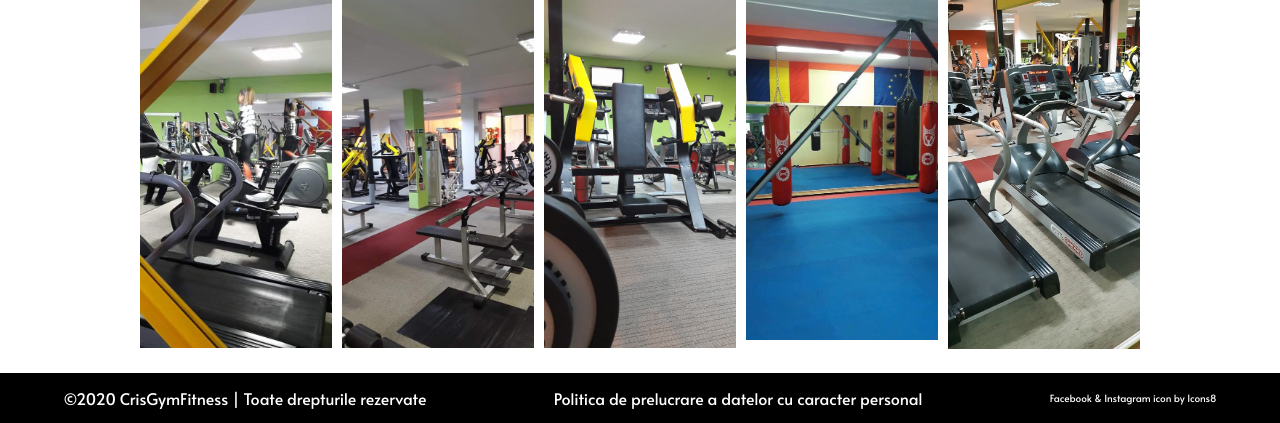
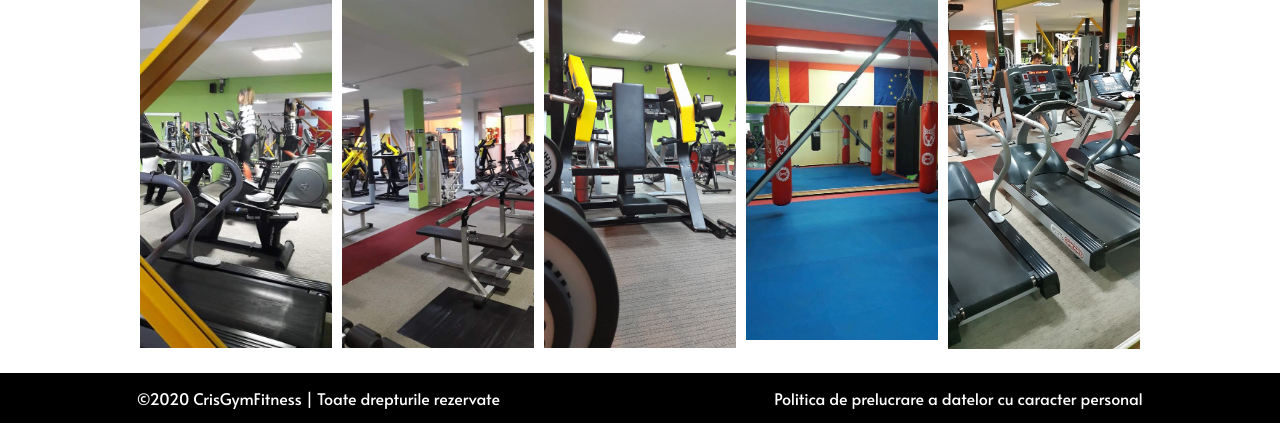
Before and after one commit to cosmingamanusi/crisgym, a PHP site: page /galerie.html in a window 1280 px wide. Shown: the part 549-972 px from the top of the page. Run offline with PHP 8.4, Linux system fonts and the light colour scheme.

Commit message:
removed external icons reference and fixed footer

```diff
--- a/antrenori.html
+++ b/antrenori.html
@@ -110,10 +110,6 @@
         <div class="flexbox-item">
             <a href="">Politica de prelucrare a datelor cu caracter personal</a>
         </div>
-        <div class="flexbox-item">
-            <a style="font-size: 10px;" href="https://icons8.com/icon/118502/facebook">Facebook & Instagram icon by
-                Icons8</a>
-        </div>
     </div>
 </footer>
 
--- a/galerie.html
+++ b/galerie.html
@@ -95,10 +95,6 @@
         <div class="flexbox-item">
             <a href="">Politica de prelucrare a datelor cu caracter personal</a>
         </div>
-        <div class="flexbox-item">
-            <a style="font-size: 10px;" href="https://icons8.com/icon/118502/facebook">Facebook & Instagram icon by
-                Icons8</a>
-        </div>
     </div>
 </footer>
 
--- a/index.html
+++ b/index.html
@@ -137,9 +137,6 @@
     <div class="flexbox-item">
       <a href="">Politica de prelucrare a datelor cu caracter personal</a>
     </div>
-    <div class="flexbox-item">
-      <a style="font-size: 10px;" href="https://icons8.com/icon/118502/facebook">Facebook & Instagram icon by Icons8</a>
-    </div>
   </div>
 </footer>
 
--- a/resources/style/style.css
+++ b/resources/style/style.css
@@ -441,6 +441,7 @@ box-shadow: 0px 10px 30px rgba(0,0,0,0.10);
   height: 50px;
   background-color: black;
   color: white;
+  text-align: center;
 }
 
 /*---------------------------------------
@@ -546,6 +547,7 @@ box-shadow: 0px 10px 30px rgba(0,0,0,0.10);
     bottom: 0;
     height: auto;
     overflow: hidden;
+    text-align: center;
   }
 
   /*---------------------------------------
```
